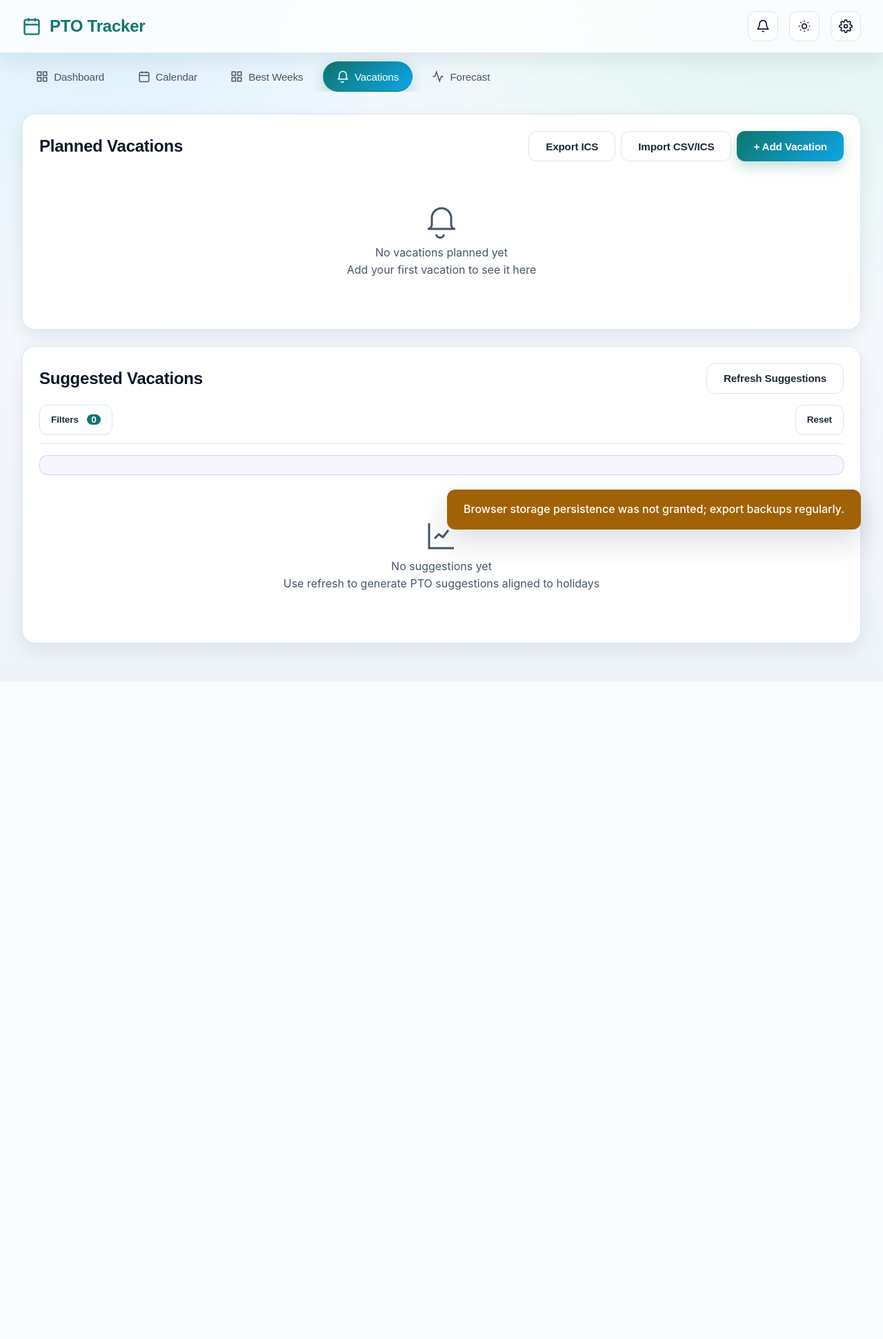
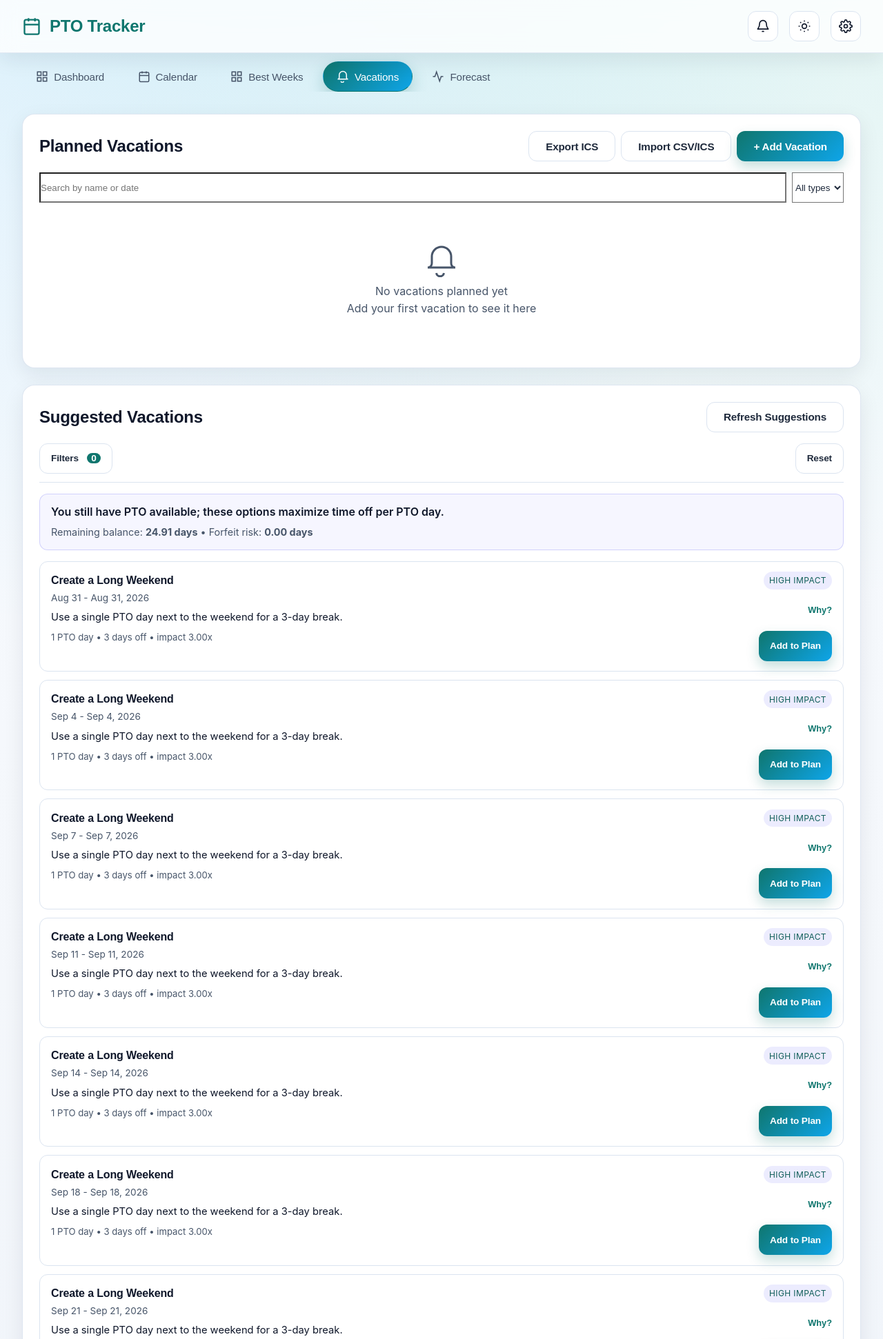
Before and after one commit to cmalpass/pto-tracker, a Flask app: page / in a window 1280 px wide, after a click on "Vacations". Shown: the top 1942 px of the page at 69% size. Before the commit the page ends 962 px from the top, so only its background shows below. Run offline with Flask 3, Linux system fonts and the light colour scheme.

Commit message:
Batch of incremental fixes and features
Bug fixes:
- Calendar now tracks the real calendar year while PTO-year views
  (forecast, heatmap, suggestions) keep using the fiscal PTO year; a
  fiscal PTO year no longer shifts the calendar month view.
- US Sunday holidays no longer get a Monday observed day (federal rule
  only shifts Saturday holidays to the prior Friday); CA behavior
  unchanged.
- Vesting start year is now configurable in settings with validation
  (integer between 1900 and 2100).
- JSON imports into IndexedDB now re-sync the localStorage fallback
  (records and nextId) so fallback and database stay consistent.
- loadVacations loads the runtime config itself, so activating the
  vacations tab before the dashboard finishes loading can no longer
  crash suggestion generation on an empty config.

Features:
- Vacations tab gains a name/date search box and leave-type filter;
  filters persist across reloads via localStorage, and the empty state
  distinguishes an empty plan from a filtered-out list.
- Theme choice is applied by a pre-paint script in head (theme.js) so
  reloads no longer flash the default theme.

Tests:
- Node: regression test for US Sunday observed days.
- Playwright: fiscal-year calendar test, vesting start year round-trip
  and validation, import fallback re-sync, and vacations search/type
  filter persistence.
- Test infra: CSP-safe wait_for_page_function helper replacing two
  string-based wait_for_function calls that the app CSP intermittently
  blocks.

```diff
--- a/static/css/style.css
+++ b/static/css/style.css
@@ -805,6 +805,23 @@ select option {
     gap: 0.5rem;
 }
 
+.vacation-filters {
+    display: flex;
+    flex-wrap: wrap;
+    gap: 0.5rem;
+    margin-bottom: 0.75rem;
+}
+
+.vacation-filters input[type="search"] {
+    flex: 1 1 12rem;
+    min-width: 10rem;
+}
+
+.vacation-filters select {
+    flex: 0 1 auto;
+    max-width: 10rem;
+}
+
 .vacation-edit,
 .vacation-delete {
     background: none;
--- a/static/js/app.js
+++ b/static/js/app.js
@@ -1,3 +1,3 @@
-import { startApplication } from './main.js?v=20260813-23';
+import { startApplication } from './main.js?v=20260829-1';
 
 startApplication();
--- a/static/js/main.js
+++ b/static/js/main.js
@@ -5,7 +5,7 @@ import {
     state,
     MONTHS,
     getRuntimeConfig
-} from './modules/state.js?v=20260813-23';
+} from './modules/state.js?v=20260829-1';
 import {
     announce,
     closeDialog,
@@ -14,7 +14,7 @@ import {
     setupDialog,
     showToast,
     showWarningToast
-} from './modules/dom.js?v=20260813-23';
+} from './modules/dom.js?v=20260829-1';
 import {
     renderSuggestionFilters as renderSuggestionFiltersDom,
     renderMiniCalendar as renderMiniCalendarDom,
@@ -30,25 +30,25 @@ import {
     renderHeatmap as renderHeatmapDom,
     renderForecastTable as renderForecastTableDom,
     renderExcelTable
-} from './modules/rendering.js?v=20260813-23';
+} from './modules/rendering.js?v=20260829-1';
 import {
     dismissNotification,
     generateNotifications,
     pruneDismissedFingerprints,
     visibleNotifications
-} from './modules/notifications.js?v=20260813-23';
+} from './modules/notifications.js?v=20260829-1';
 import {
     calendarData,
     expandCalendarEvents
-} from './modules/calendar.js?v=20260813-23';
-import { generateSuggestions } from './modules/suggestions.js?v=20260813-23';
-import { configWarnings } from './modules/settings.js?v=20260813-23';
-import { normalizeQuarterHours } from './modules/vacations.js?v=20260813-23';
+} from './modules/calendar.js?v=20260829-1';
+import { generateSuggestions } from './modules/suggestions.js?v=20260829-1';
+import { configWarnings } from './modules/settings.js?v=20260829-1';
+import { normalizeQuarterHours } from './modules/vacations.js?v=20260829-1';
 import {
     yearlyForecast as yearlyForecastFor,
     multiYearForecast as multiYearForecastFor,
     heatmap as heatmapFor
-} from './modules/forecast.js?v=20260813-23';
+} from './modules/forecast.js?v=20260829-1';
 
 function renderSuggestionFilters(availableCategories) {
     renderSuggestionFiltersDom(availableCategories, state.suggestionFilters || {});
@@ -247,12 +247,15 @@ async function loadDashboard() {
         state.config = config;
         state.vacations = vacations;
         state.today = config.current_date;
-        state.currentYear = config.current_year;
-        state.currentMonth = parseIsoDateToLocal(state.today).getMonth();
+        // Calendar navigation tracks the real calendar year; PTO-year views
+        // (forecast, heatmap, suggestions) use the fiscal PTO year instead.
+        const now = parseIsoDateToLocal(state.today);
+        state.currentYear = now.getFullYear();
+        state.currentMonth = now.getMonth();
+        state.currentPtoYear = config.current_year;
         updateUnitLabels(config);
         refreshNotifications();
         await loadForecast();
-        const now = parseIsoDateToLocal(state.today);
         const balance = PTO.calculateBalanceOnDate(config.current_date, config, vacations);
         const yearlyForecast = yearlyForecastFor(config.current_year, config, vacations);
         const typeBreakdown = PTO.getVacationTypeBreakdown(config.current_year, config, vacations);
@@ -500,7 +503,15 @@ async function renderCalendar() {
 async function loadVacations() {
     announce('Loading planned vacations.');
     try {
-        const vacations = await PTOStore.listVacations();
+        // Load the config alongside the list so activating the tab before the
+        // dashboard finishes loading (state.config is still {}) can't crash
+        // suggestion generation on a missing accrual_start_date.
+        const [vacations, config] = await Promise.all([
+            PTOStore.listVacations(),
+            getRuntimeConfig()
+        ]);
+        state.config = config;
+        state.currentPtoYear = config.current_year;
         state.vacations = vacations;
         state.vacationSuggestions = generateSuggestions();
         renderSuggestionFilters(state.vacationSuggestions.available_categories || []);
@@ -518,8 +529,55 @@ async function refreshViews() {
     await renderCalendar();
 }
 
+function applyVacationFilters(vacations) {
+    const filters = state.vacationFilters || {};
+    let visible = vacations;
+    const type = filters.type || '';
+    if (type) {
+        visible = visible.filter(vacation => globalThis.PTO.normalizeLeaveType(vacation.type) === type);
+    }
+    const query = (filters.query || '').trim().toLowerCase();
+    if (query) {
+        visible = visible.filter(vacation =>
+            (vacation.name || '').toLowerCase().includes(query)
+            || (vacation.start_date || '').includes(query)
+            || (vacation.end_date || '').includes(query));
+    }
+    return visible;
+}
+
 function renderVacationsList() {
-   renderVacationsListDom(state.vacations);
+   const all = state.vacations || [];
+   const visible = applyVacationFilters(all);
+   renderVacationsListDom(visible, all.length);
+}
+
+function setupVacationFilters() {
+    const search = document.getElementById('vacation-search');
+    const typeFilter = document.getElementById('vacation-type-filter');
+    if (!search || !typeFilter) return;
+    Object.values(globalThis.PTO.LEAVE_TYPES).forEach(typeInfo => {
+        typeFilter.add(new Option(typeInfo.label, typeInfo.key));
+    });
+    const filters = state.vacationFilters || { query: '', type: '' };
+    search.value = filters.query || '';
+    typeFilter.value = filters.type || '';
+    document.getElementById('vacation-filter-controls').addEventListener('input', () => {
+        state.vacationFilters = {
+            query: search.value,
+            type: typeFilter.value
+        };
+        localStorage.setItem('pto-vacation-filters', JSON.stringify(state.vacationFilters));
+        renderVacationsList();
+    });
+    document.getElementById('vacation-filter-controls').addEventListener('change', () => {
+        state.vacationFilters = {
+            query: search.value,
+            type: typeFilter.value
+        };
+        localStorage.setItem('pto-vacation-filters', JSON.stringify(state.vacationFilters));
+        renderVacationsList();
+    });
 }
 
 function renderVacationSuggestions() {
@@ -649,6 +707,7 @@ function editVacation(id) {
 }
 
 function setupVacationList() {
+    setupVacationFilters();
     document.getElementById('vacations-list').addEventListener('click', (event) => {
         const button = event.target.closest('button[data-vacation-id]');
         if (!button) return;
@@ -1248,6 +1307,9 @@ async function openSettings() {
         document.getElementById('forecast-baseline-balance').value = config.forecast_baseline_balance || 0;
         document.getElementById('timezone').value = config.timezone || 'UTC';
         document.getElementById('vesting').value = config.pto_vesting_schedule || 'immediate';
+        const ptoStartYear = Number(config.pto_start_year);
+        document.getElementById('pto-start-year').value =
+            Number.isInteger(ptoStartYear) && ptoStartYear > 0 ? ptoStartYear : new Date().getUTCFullYear();
         document.getElementById('rollover').checked = config.pto_uses_rollover !== false;
         document.getElementById('lose-limit').checked = config.pto_lose_above_limit !== false;
         document.getElementById('holidays-require-pto').checked = config.pto_holidays_require_pto !== false;
@@ -1332,25 +1394,25 @@ async function applyPolicy() {
 }
 
 async function loadForecast() {
-    announce(`Loading ${state.currentYear} forecast.`);
+    announce(`Loading ${state.currentPtoYear} forecast.`);
     const yearSelect = document.getElementById('forecast-year');
     // The select's HTML options are static, so rebuild them around the year
     // about to be rendered and mirror that year into the select.
-    globalThis.PTOYearSelects.populateYearSelect(yearSelect, state.currentYear);
+    globalThis.PTOYearSelects.populateYearSelect(yearSelect, state.currentPtoYear);
     if (yearSelect) {
-        yearSelect.value = String(state.currentYear);
+        yearSelect.value = String(state.currentPtoYear);
     }
     if (yearSelect && !yearSelect.dataset.listenerAttached) {
         yearSelect.dataset.listenerAttached = 'true';
         yearSelect.addEventListener('change', async (e) => {
-            state.currentYear = parseInt(e.target.value);
+            state.currentPtoYear = parseInt(e.target.value);
             await loadForecast();
         });
     }
     const requestId = ++state.forecastRequestId;
     try {
         const data = {
-            forecast: yearlyForecastFor(state.currentYear, state.config, state.vacations)
+            forecast: yearlyForecastFor(state.currentPtoYear, state.config, state.vacations)
         };
         if (requestId !== state.forecastRequestId) return;
         state.forecast = data.forecast || [];
@@ -1372,7 +1434,7 @@ async function loadMultiYearForecast() {
     const startSelect = document.getElementById('multi-year-start');
     const countSelect = document.getElementById('multi-year-count');
     if (!startSelect || !countSelect) return;
-    globalThis.PTOYearSelects.populateYearSelect(startSelect, state.config?.current_year ?? state.currentYear);
+    globalThis.PTOYearSelects.populateYearSelect(startSelect, state.config?.current_year ?? state.currentPtoYear);
     if (!startSelect.dataset.listenerAttached) {
         startSelect.dataset.listenerAttached = 'true';
         startSelect.addEventListener('change', loadMultiYearForecast);
@@ -1436,7 +1498,7 @@ function renderMultiYearChart(years) {
 async function loadHeatmap() {
     const select = document.getElementById('heatmap-year');
     if (!select) return;
-    globalThis.PTOYearSelects.populateYearSelect(select, state.config?.current_year ?? state.currentYear);
+    globalThis.PTOYearSelects.populateYearSelect(select, state.config?.current_year ?? state.currentPtoYear);
     if (!select.dataset.listenerAttached) {
         select.dataset.listenerAttached = 'true';
         select.addEventListener('change', loadHeatmap);
--- a/static/js/modules/calendar.js
+++ b/static/js/modules/calendar.js
@@ -1,4 +1,4 @@
-import { state } from './state.js?v=20260813-23';
+import { state } from './state.js?v=20260829-1';
 
 export function calendarData(year, month) {
     const monthPrefix = `${year}-${String(month + 1).padStart(2, '0')}`;
--- a/static/js/modules/rendering.js
+++ b/static/js/modules/rendering.js
@@ -1,5 +1,5 @@
-import { DAYS, MONTHS, state } from './state.js?v=20260813-23';
-import { clearElement, element, appendText } from './dom.js?v=20260813-23';
+import { DAYS, MONTHS, state } from './state.js?v=20260829-1';
+import { clearElement, element, appendText } from './dom.js?v=20260829-1';
 
 let emptyVacationElement;
 let emptySuggestionElement;
@@ -224,7 +224,7 @@ export function renderCalendar(year, month, today, monthEvents) {
     }
 }
 
-export function renderVacationsList(vacations) {
+export function renderVacationsList(vacations, totalCount = vacations.length) {
     const container = document.getElementById('vacations-list');
     emptyVacationElement ||= document.getElementById('empty-vacations');
     const empty = emptyVacationElement;
@@ -232,6 +232,15 @@ export function renderVacationsList(vacations) {
     clearElement(container);
     container.append(empty);
     if (!vacations.length) {
+        const title = empty.querySelector('p');
+        const hint = empty.querySelector('.empty-hint');
+        if (totalCount > 0) {
+            if (title) title.textContent = 'No matching vacations';
+            if (hint) hint.textContent = 'Try adjusting your search or type filter';
+        } else {
+            if (title) title.textContent = 'No vacations planned yet';
+            if (hint) hint.textContent = 'Add your first vacation to see it here';
+        }
         empty.style.display = 'block';
         return;
     }
--- a/static/js/modules/settings.js
+++ b/static/js/modules/settings.js
@@ -22,6 +22,10 @@ export function configWarnings(config) {
     if (!globalThis.PTO.isCanonicalDate(config.accrual_start_date)) {
         warnings.push({ severity: 'error', message: 'Accrual start date must use YYYY-MM-DD format.' });
     }
+    const ptoStartYear = Number(config.pto_start_year);
+    if (!Number.isInteger(ptoStartYear) || ptoStartYear < 1900 || ptoStartYear > 2100) {
+        warnings.push({ severity: 'error', message: 'Vesting start year must be a year between 1900 and 2100.' });
+    }
     if (config.forecast_baseline_enabled) {
         if (!globalThis.PTO.isCanonicalDate(config.forecast_baseline_date)) {
             warnings.push({ severity: 'error', message: 'Available balance date must use YYYY-MM-DD format.' });
--- a/static/js/modules/state.js
+++ b/static/js/modules/state.js
@@ -59,6 +59,30 @@ export const POLICY_PRESETS = Object.freeze({
     }
 });
 
+const DEFAULT_VACATION_FILTERS = Object.freeze({ query: '', type: '' });
+
+function loadVacationFilters() {
+    try {
+        const raw = globalThis.localStorage?.getItem('pto-vacation-filters');
+        if (!raw) return { ...DEFAULT_VACATION_FILTERS };
+        const parsed = JSON.parse(raw);
+        if (!parsed || typeof parsed !== 'object' || Array.isArray(parsed)) {
+            throw new TypeError('Vacation filters must be an object');
+        }
+        return {
+            query: typeof parsed.query === 'string' ? parsed.query : '',
+            type: typeof parsed.type === 'string' ? parsed.type : ''
+        };
+    } catch (_) {
+        try {
+            globalThis.localStorage?.removeItem('pto-vacation-filters');
+        } catch (_) {
+            // A broken preference must never prevent application startup.
+        }
+        return { ...DEFAULT_VACATION_FILTERS };
+    }
+}
+
 const DEFAULT_SUGGESTION_FILTERS = Object.freeze({ categories: [], sortBy: 'impact' });
 
 function loadSuggestionFilters() {
@@ -102,6 +126,7 @@ export const state = {
     calendarEvents: {},
     currentYear: new Date().getFullYear(),
     currentMonth: new Date().getMonth(),
+    currentPtoYear: new Date().getFullYear(),
     today: null,
     forecastChart: null,
     multiYearChart: null,
@@ -112,6 +137,7 @@ export const state = {
     vacationCalcRequestId: 0,
     vacationSuggestions: null,
     suggestionFilters: loadSuggestionFilters(),
+    vacationFilters: loadVacationFilters(),
     suggestionAnalysisTimer: null,
     vacationAnalysisRequestId: 0,
     notificationAlerts: [],
--- a/static/js/modules/suggestions.js
+++ b/static/js/modules/suggestions.js
@@ -1,4 +1,4 @@
-import { state } from './state.js?v=20260813-23';
+import { state } from './state.js?v=20260829-1';
 
 export function suggestionOptions() {
     const filters = state.suggestionFilters || {};
@@ -16,7 +16,7 @@ export function suggestionOptions() {
 
 export function generateSuggestions() {
     return globalThis.PTO.generateVacationSuggestions(
-        state.currentYear,
+        state.currentPtoYear,
         state.config,
         state.vacations,
         suggestionOptions()
--- a/static/js/pto.js
+++ b/static/js/pto.js
@@ -336,6 +336,7 @@
         map[key] = map[key] ? `${map[key]}; ${name}` : name;
         if (!observedRule || (day.getUTCDay() !== 0 && day.getUTCDay() !== 6)) return;
         let observed = observedRule(day);
+        if (!observed) return;
         while (map[formatDate(observed)]) observed = addDays(observed, 1);
         if (observed.getUTCFullYear() !== day.getUTCFullYear()) return;
         const observedKey = formatDate(observed);
@@ -345,7 +346,9 @@
     }
 
     function usObserved(day) {
-        return addDays(day, day.getUTCDay() === 6 ? -1 : 1);
+        // US federal rule: a Saturday holiday shifts to the preceding Friday,
+        // but a Sunday holiday has no observed day.
+        return day.getUTCDay() === 6 ? addDays(day, -1) : null;
     }
 
     function caObserved(day) {
--- a/static/js/store.js
+++ b/static/js/store.js
@@ -360,6 +360,29 @@
         fallbackStorage().setItem(FALLBACK_KEY, JSON.stringify(data));
     }
 
+    // Re-sync the localStorage fallback from the database so a later degraded
+    // window (or reload) starts from current data: the fallback's records
+    // match the DB and each nextId is ahead of every stored id.
+    async function syncFallbackFromDatabase(db) {
+        try {
+            const previous = readFallback();
+            const merged = {
+                config: await idbRequest(db, 'config', 'readonly', store => store.getAll()),
+                vacations: await idbRequest(db, 'vacations', 'readonly', store => store.getAll()),
+                notes: await idbRequest(db, 'notes', 'readonly', store => store.getAll()),
+                history: await idbRequest(db, 'history', 'readonly', store => store.getAll()),
+                nextId: {}
+            };
+            for (const storeName of ['vacations', 'notes', 'history']) {
+                const maxId = merged[storeName].reduce((max, record) => Math.max(max, Number(record.id) || 0), 0);
+                merged.nextId[storeName] = Math.max(maxId + 1, previous.nextId[storeName] || 1);
+            }
+            writeFallback(merged);
+        } catch (error) {
+            console.warn('PTO Tracker: could not re-sync browser fallback storage', error);
+        }
+    }
+
     // Merge fallback (localStorage) records into IndexedDB on a successful
     // connection, then re-sync the fallback from the merged database so the
     // next degraded window starts from merged state. On the same id the DB
@@ -387,19 +410,7 @@
                     await idbRequest(db, 'config', 'readwrite', store => store.put(data.config[0]));
                 }
             }
-            // Re-sync the fallback from the merged database.
-            const merged = {
-                config: await idbRequest(db, 'config', 'readonly', store => store.getAll()),
-                vacations: await idbRequest(db, 'vacations', 'readonly', store => store.getAll()),
-                notes: await idbRequest(db, 'notes', 'readonly', store => store.getAll()),
-                history: await idbRequest(db, 'history', 'readonly', store => store.getAll()),
-                nextId: {}
-            };
-            for (const storeName of idStores) {
-                const maxId = merged[storeName].reduce((max, record) => Math.max(max, Number(record.id) || 0), 0);
-                merged.nextId[storeName] = Math.max(maxId + 1, data.nextId[storeName] || 1);
-            }
-            writeFallback(merged);
+            await syncFallbackFromDatabase(db);
         } catch (error) {
             console.warn('PTO Tracker: could not reconcile browser fallback storage', error);
         }
@@ -625,6 +636,11 @@
                         transaction.objectStore('vacations').put(record));
                     incoming.notes.forEach(record => transaction.objectStore('notes').put(record));
                 });
+                // The direct transaction bypassed put(), so re-sync the
+                // localStorage fallback (records and nextId) from the DB.
+                // Otherwise a later degraded window would keep stale records
+                // and could hand out ids that collide with the import.
+                await syncFallbackFromDatabase(db);
             } else {
                 const previous = readFallback();
                 try {
--- /dev/null
+++ b/static/js/theme.js
@@ -0,0 +1,21 @@
+// Apply the saved theme before first paint to avoid a light-theme flash.
+// Loaded synchronously in <head> ahead of the stylesheet and app modules.
+(function () {
+    'use strict';
+    try {
+        var theme = null;
+        try {
+            theme = localStorage.getItem('pto-theme');
+        } catch (_) {
+            // Storage can throw in private browsing modes.
+        }
+        if (theme !== 'dark' && theme !== 'light') {
+            theme = window.matchMedia
+                && window.matchMedia('(prefers-color-scheme: dark)').matches
+                ? 'dark' : 'light';
+        }
+        document.documentElement.dataset.theme = theme;
+    } catch (_) {
+        // Leave the default light theme if anything above is unavailable.
+    }
+})();
--- a/templates/index.html
+++ b/templates/index.html
@@ -4,8 +4,9 @@
     <meta charset="UTF-8">
     <meta name="viewport" content="width=device-width, initial-scale=1.0">
     <title>PTO Tracker</title>
-    <link rel="stylesheet" href="/static/css/style.css?v=20260813-23">
-    <script src="https://cdn.jsdelivr.net/npm/chart.js@4.4.0/dist/chart.umd.min.js?v=20260813-23"
+    <script src="/static/js/theme.js?v=20260829-1"></script>
+    <link rel="stylesheet" href="/static/css/style.css?v=20260829-1">
+    <script src="https://cdn.jsdelivr.net/npm/chart.js@4.4.0/dist/chart.umd.min.js?v=20260829-1"
             integrity="sha384-e6nUZLBkQ86NJ6TVVKAeSaK8jWa3NhkYWZFomE39AvDbQWeie9PlQqM3pmYW5d1g"
             crossorigin="anonymous"></script>
     <link rel="preconnect" href="https://fonts.googleapis.com">
@@ -237,6 +238,12 @@
                             <button class="btn btn-secondary" id="btn-import-vacations" type="button">Import CSV/ICS</button>
                             <button class="btn btn-primary" id="btn-add-vacation" type="button">+ Add Vacation</button>
                         </div>
+                    </div>
+                    <div class="vacation-filters" id="vacation-filter-controls">
+                        <input type="search" id="vacation-search" placeholder="Search by name or date">
+                        <select id="vacation-type-filter">
+                            <option value="">All types</option>
+                        </select>
                     </div>
                     <div class="vacations-list" id="vacations-list">
                         <div class="empty-state" id="empty-vacations">
@@ -500,6 +507,12 @@
                                 <option value="cliff">Cliff (3 years)</option>
                             </select>
                         </div>
+                        <div class="form-group">
+                            <label for="pto-start-year">Vesting Start Year</label>
+                            <input type="number" id="pto-start-year" name="pto_start_year"
+                                   min="1900" max="2100" step="1" inputmode="numeric">
+                            <small class="form-help">Year you started accruing; used by graded and cliff vesting.</small>
+                        </div>
                         <div class="form-group checkbox-group">
                             <label class="checkbox-label">
                                 <input type="checkbox" id="rollover" name="pto_uses_rollover" checked>
@@ -628,10 +641,10 @@
     <div id="announcements" class="sr-only" role="status" aria-live="polite" aria-atomic="true"></div>
     </div>
 
-    <script src="/static/js/store.js?v=20260813-23"></script>
-    <script src="/static/js/pto.js?v=20260813-23"></script>
-    <script src="/static/js/transfer.js?v=20260813-23"></script>
-    <script src="/static/js/year-selects.js?v=20260813-23"></script>
-    <script type="module" src="/static/js/app.js?v=20260813-23"></script>
+    <script src="/static/js/store.js?v=20260829-1"></script>
+    <script src="/static/js/pto.js?v=20260829-1"></script>
+    <script src="/static/js/transfer.js?v=20260829-1"></script>
+    <script src="/static/js/year-selects.js?v=20260829-1"></script>
+    <script type="module" src="/static/js/app.js?v=20260829-1"></script>
 </body>
 </html>
```
Also changed, not shown: tests/client.test.js (+17 -0 lines), tests/test_app.py (+215 -2 lines).
